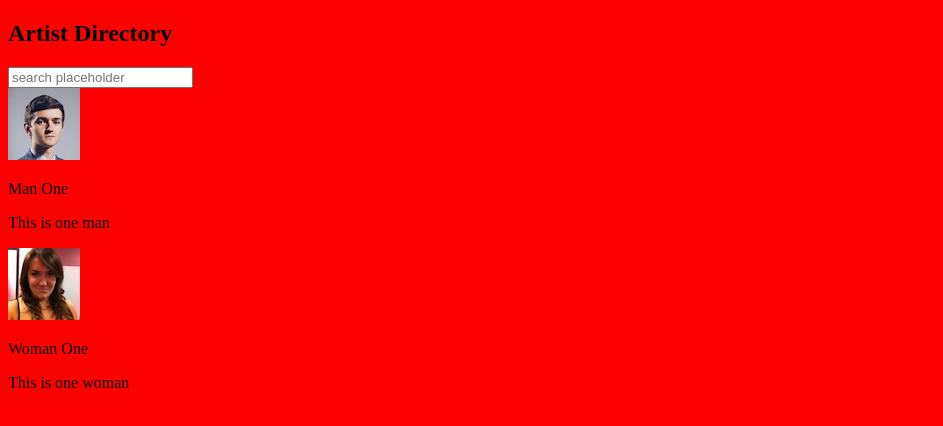
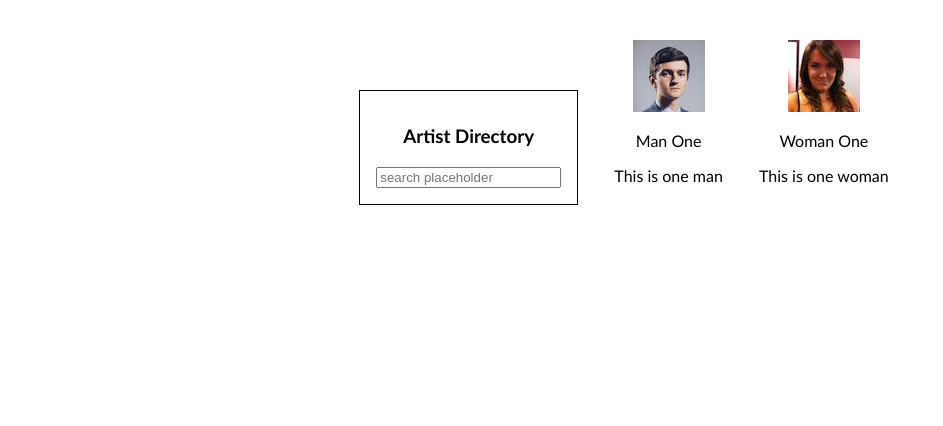
Before and after one commit to MDandaya/COMP4711Lab2, a plain HTML site: page index.html in a window 1280 px wide. Shown: the whole page, without its empty margins (0-943 px from the left). Drawn offline with Linux system fonts and the light colour scheme.

Commit message:
initial css

```diff
--- a/css/style.css
+++ b/css/style.css
@@ -1,3 +1,34 @@
+
 body {
-    background-color: red;
+    text-align: center;
+    font-family: Trebuchet MS, sans-serif;
 }
+.container {
+    display: inline-block;
+    padding: 1em;
+}
+
+#topbar {
+    border: 1px;
+    border-style: solid;
+}
+
+#listcontainer {
+    display: inline-block;
+
+}
+
+.profilebox {
+
+}
+.profilebox {
+
+}
+
+.profilename {
+
+}
+
+.description {
+
+}
--- a/index.html
+++ b/index.html
@@ -6,23 +6,23 @@
     </head>
     <body>
 
-        <div>
-            <h2>Artist Directory</h2>
+        <div class="container" id="topbar">
+            <h3>Artist Directory</h3>
             <input type="text" placeholder="search placeholder">
         </div>
 
-        <div>
+        <div class="container">
 
-            <div>
-                <img src="images/man1.jpg" alt="man1">
-                <p>Man One</p>
-                <p>This is one man</p>
+            <div class="container profilebox">
+                <img src="images/man1.jpg" alt="man1" class="profileimage">
+                <p class="profilename">Man One</p>
+                <p class="description">This is one man</p>
             </div>
 
-            <div>
-                <img src="images/woman1.jpg" alt="woman1">
-                <p>Woman One</p>
-                <p>This is one woman</p>
+            <div class="container profilebox">
+                <img src="images/woman1.jpg" alt="woman1" class="profileimage">
+                <p class="profilename">Woman One</p>
+                <p class="description">This is one woman</p>
             </div>
 
         </div>
```
